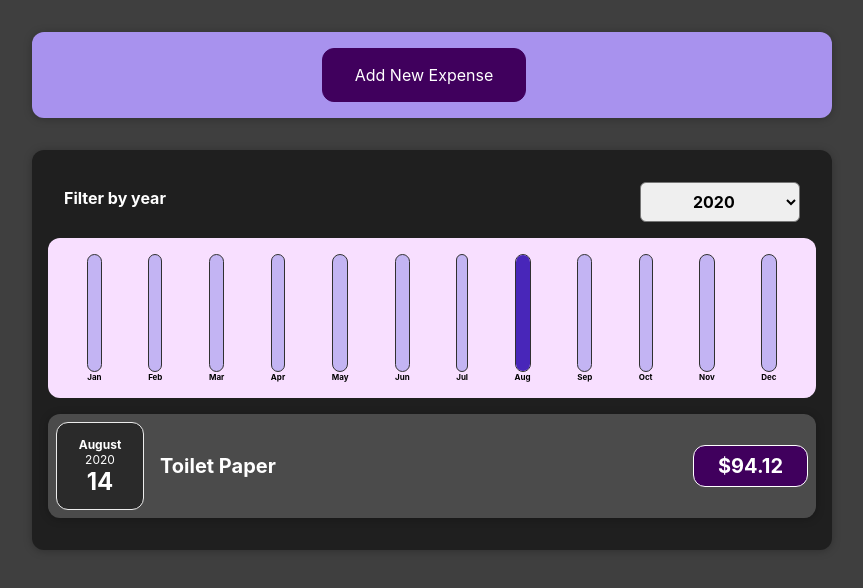
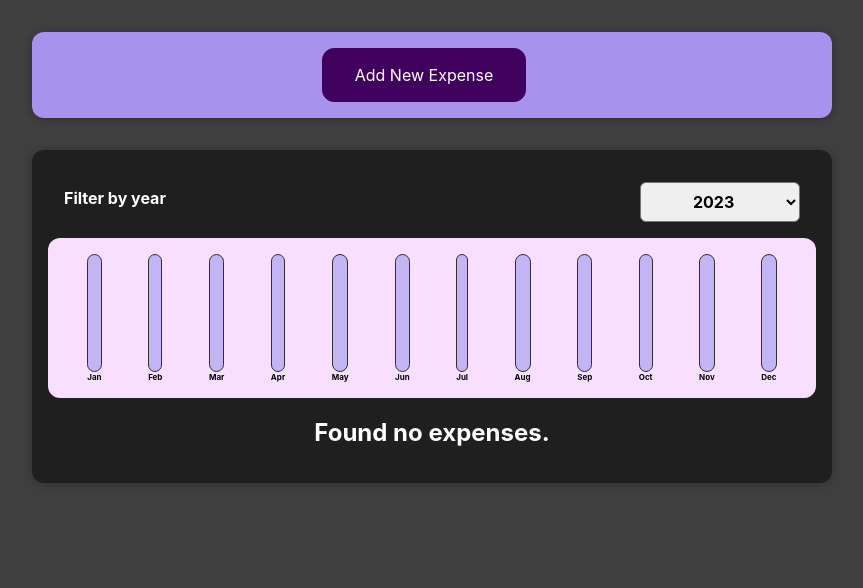
Before and after one commit to pjevic/expense-tracker, a React (Create React App) app: page / in a window 1280 px wide. Shown: the top 588 px of the page, without its empty margins (208-1071 px from the left). Built offline with nearby package versions, Linux system fonts and the light colour scheme.

Commit message:
Change default starting year on filter

```diff
--- a/src/components/Expenses/Expenses.js
+++ b/src/components/Expenses/Expenses.js
@@ -7,7 +7,7 @@ import "./Expenses.css";
 
 const Expenses = (props) => {
   const { expenses } = props;
-  const [filteredYear, setFilteredYear] = useState("2020");
+  const [filteredYear, setFilteredYear] = useState("2023");
 
   const filterChangeHandler = (year) => {
     setFilteredYear(year);
```
